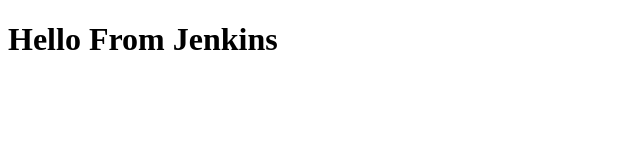
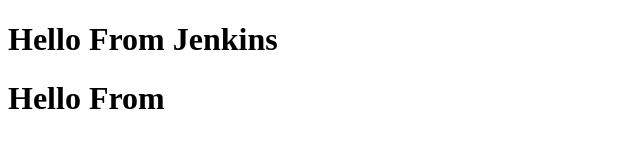
Before and after one commit to ktpl-hardik/jenkins-demo, a plain HTML site: page index.html in a window 1280 px wide. Shown: the whole page, without its empty margins (0-640 px from the left). Drawn offline with Linux system fonts and the light colour scheme.

Commit message:
Update index.html

```diff
--- a/index.html
+++ b/index.html
@@ -3,6 +3,7 @@
 <body>
 
 <h1>Hello From Jenkins</h1>
+<h1>Hello From </h1>
 
 </body>
 </html>
```
